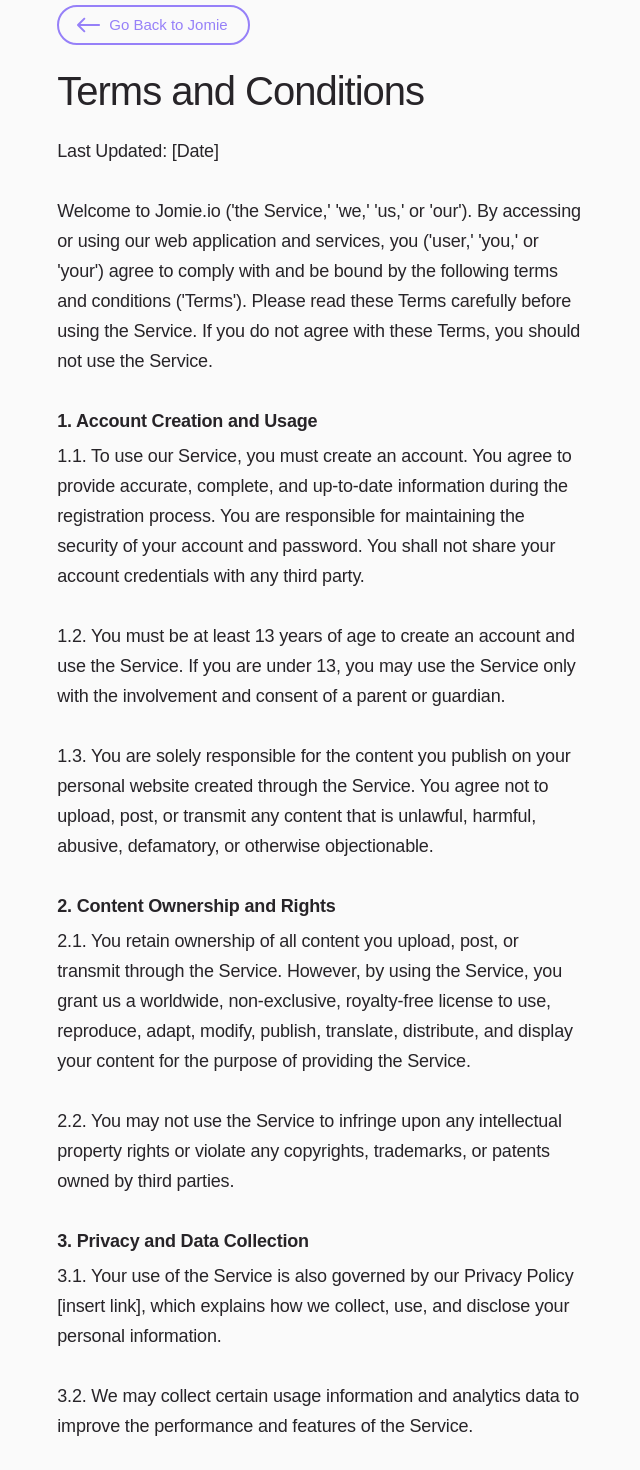
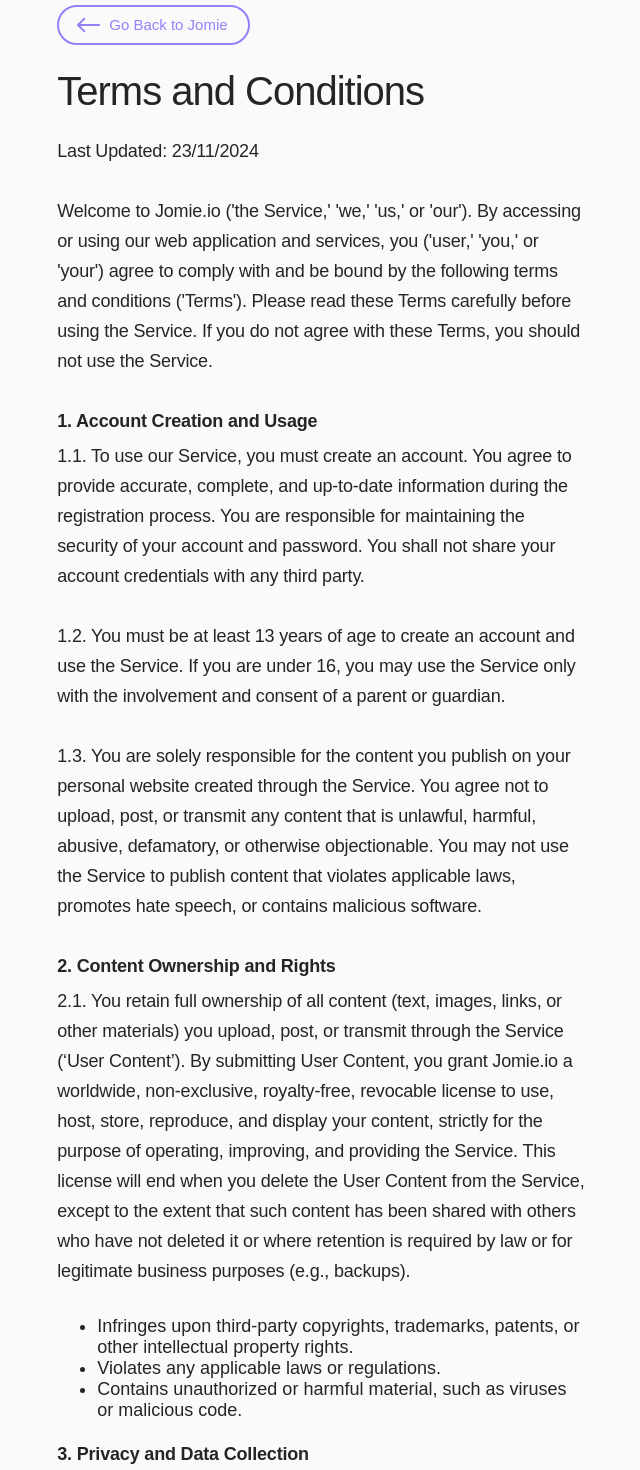
Before and after one commit to xenartro/jomie, a React (Vite) app in the folder frontend/: page /terms in a window 1280 px wide. Shown: the part 120-1590 px from the top of the page, without its empty margins (319-959 px from the left). Built offline with nearby package versions, Linux system fonts and the light colour scheme; no server answers; a web font is replaced by a local one.

Commit message:
Terms: update terms and conditions

```diff
--- a/frontend/public/locales/es/translation.json
+++ b/frontend/public/locales/es/translation.json
@@ -54,7 +54,8 @@
     "Password": "Contraseña",
     "Please create a password of at least 11 characters": "Por favor utiliza una contraseña de al menos 11 letras",
     "Please enter your full name": "Por favor ingresa tu nombre completo",
-    "I read and accept the terms and conditions": "He leído y acepto los términos y condiciones",
+    "I read and accept the ": "He leído y acepto los ",
+    "terms and conditions": "términos y condiciones",
     "You need to accept the terms to create the account": "Debes aceptar los términos y condiciones para crear la cuenta",
 
     "Welcome back.": "Te damos la bienvenida.",
--- a/frontend/src/Router.tsx
+++ b/frontend/src/Router.tsx
@@ -1,4 +1,3 @@
-import Feedback from "components/common/Feedback";
 import FourZeroFour from "components/common/FourZeroFour";
 import HelpAndContact from "components/common/HelpAndContact";
 import Privacy from "components/common/Privacy";
@@ -50,7 +49,6 @@
       <Route path="/login" element={<Login />} />
       <Route path="/reset-password" element={<ResetPassword />} />
       <Route path="/help-and-contact" element={<HelpAndContact />} />
-      <Route path="/feedback" element={<Feedback />} />
       <Route path="/terms" element={<Terms />} />
       <Route path="/privacy" element={<Privacy />} />
       {!user && <Route path="/logout" element={<RedirectToHomePage />} />}
--- a/frontend/src/components/common/Feedback.tsx
+++ /dev/null
@@ -1,53 +0,0 @@
-import Button from "./button/Button";
-import FieldLabel from "./field-label/FieldLabel";
-import Form from "./form/Form";
-import Input from "./input/Input";
-import Textarea from "./textarea/textarea";
-import { useTranslation } from "react-i18next";
-import { Link } from "react-router-dom";
-
-const Feedback = () => {
-  const { t } = useTranslation();
-  const handleSubmit = async () => {};
-  return (
-    <div className="Layout --FlexibleGrid ">
-      <div className="Row ">
-        <div className="Col --size6 --pos4">
-          <Link to="/">
-            <Button
-              type="button"
-              size="small"
-              variant="ghost"
-              icon="arrow-left"
-            >
-              {t("Go Back to Jomie")}
-            </Button>
-          </Link>
-          <br />
-          <br />
-          <h3>{t("Feedback")}</h3>
-          <p>
-            {t(
-              "Tell us how can we improve Jomie for you. Any feedback is appreciated."
-            )}
-          </p>
-          <Form onSubmit={handleSubmit}>
-            <FieldLabel htmlFor="email-field" label="Your email">
-              <Input id="email-field" name="email" type="email" required />
-              <p className="form__feedback">{t("Please enter your email")}</p>
-            </FieldLabel>
-            <FieldLabel htmlFor="message-field" label="Your message">
-              <Textarea id="message-field" required name="content" />
-            </FieldLabel>
-
-            <div className="Form__Submit">
-              <Button type="submit">Send</Button>
-            </div>
-          </Form>
-        </div>
-      </div>
-    </div>
-  );
-};
-
-export default Feedback;
--- a/frontend/src/components/common/Terms.tsx
+++ b/frontend/src/components/common/Terms.tsx
@@ -22,7 +22,7 @@
           <br />
           <h3>{t("Terms and Conditions")}</h3>
 
-          <p>{t("Last Updated: [Date]")}</p>
+          <p>{t("Last Updated: 23/11/2024")}</p>
           <p>
             {t(
               "Welcome to Jomie.io ('the Service,' 'we,' 'us,' or 'our'). By accessing or using our web application and services, you ('user,' 'you,' or 'your') agree to comply with and be bound by the following terms and conditions ('Terms'). Please read these Terms carefully before using the Service. If you do not agree with these Terms, you should not use the Service."
@@ -36,30 +36,35 @@
           </p>
           <p>
             {t(
-              "1.2. You must be at least 13 years of age to create an account and use the Service. If you are under 13, you may use the Service only with the involvement and consent of a parent or guardian."
+              "1.2. You must be at least 13 years of age to create an account and use the Service. If you are under 16, you may use the Service only with the involvement and consent of a parent or guardian."
             )}
           </p>
           <p>
             {t(
-              "1.3. You are solely responsible for the content you publish on your personal website created through the Service. You agree not to upload, post, or transmit any content that is unlawful, harmful, abusive, defamatory, or otherwise objectionable."
+              "1.3. You are solely responsible for the content you publish on your personal website created through the Service. You agree not to upload, post, or transmit any content that is unlawful, harmful, abusive, defamatory, or otherwise objectionable. You may not use the Service to publish content that violates applicable laws, promotes hate speech, or contains malicious software."
             )}
           </p>
           <h5>{t("2. Content Ownership and Rights")}</h5>
           <p>
             {t(
-              "2.1. You retain ownership of all content you upload, post, or transmit through the Service. However, by using the Service, you grant us a worldwide, non-exclusive, royalty-free license to use, reproduce, adapt, modify, publish, translate, distribute, and display your content for the purpose of providing the Service."
+              "2.1. You retain full ownership of all content (text, images, links, or other materials) you upload, post, or transmit through the Service (‘User Content’). By submitting User Content, you grant Jomie.io a worldwide, non-exclusive, royalty-free, revocable license to use, host, store, reproduce, and display your content, strictly for the purpose of operating, improving, and providing the Service. This license will end when you delete the User Content from the Service, except to the extent that such content has been shared with others who have not deleted it or where retention is required by law or for legitimate business purposes (e.g., backups)."
             )}
           </p>
           <p>
             {t(
-              "2.2. You may not use the Service to infringe upon any intellectual property rights or violate any copyrights, trademarks, or patents owned by third parties."
+              "2.2. You represent and warrant that you own or have obtained all necessary rights, licenses, and permissions to submit User Content through the Service. You agree not to upload, post, or share any content that:"
             )}
           </p>
+          <ul>
+            <li>{t("Infringes upon third-party copyrights, trademarks, patents, or other intellectual property rights.")}</li>
+            <li>{t("Violates any applicable laws or regulations.")}</li>
+            <li>{t("Contains unauthorized or harmful material, such as viruses or malicious code.")}</li>
+          </ul>
 
           <h5>{t("3. Privacy and Data Collection")}</h5>
           <p>
             {t(
-              "3.1. Your use of the Service is also governed by our Privacy Policy [insert link], which explains how we collect, use, and disclose your personal information."
+              "All personal data collected through the Service will be processed in compliance with the General Data Protection Regulation (GDPR) data protection law. Users have the right to access, rectify, delete, restrict, and object to the processing of their personal data."
             )}
           </p>
           <p>
@@ -92,7 +97,7 @@
           <h5>{t("7. Modifications to Terms and Service")}</h5>
           <p>
             {t(
-              "7.1. We reserve the right to modify, suspend, or discontinue the Service or these Terms at any time. We will provide notice of any material changes to these Terms."
+              "7.1. We will notify users of material changes to these Terms at least 30 days in advance through email or a prominent notice within the Service. Continued use of the Service after the updated Terms become effective constitutes acceptance."
             )}
           </p>
 
--- a/frontend/src/components/common/checkbox-label/CheckboxLabel.tsx
+++ b/frontend/src/components/common/checkbox-label/CheckboxLabel.tsx
@@ -3,7 +3,7 @@
 import { useTranslation } from "react-i18next";
 
 interface CheckboxLabelInterface extends LabelHTMLAttributes<HTMLLabelElement> {
-  label: string;
+  label?: string;
   children: ReactNode;
 }
 
@@ -16,7 +16,7 @@
   return (
     <div className="CheckboxLabel">
       <div className="CheckboxLabel__Container">
-        <label {...props}>{t(label)}</label>
+        {label && <label {...props}>{t(label)}</label>}
         {children}
       </div>
     </div>
--- a/frontend/src/components/common/footer/Footer.tsx
+++ b/frontend/src/components/common/footer/Footer.tsx
@@ -18,7 +18,7 @@
         </div>
         <div className="Footer__Links">
           <Link to="/help-and-contact">{t("Contact us")}</Link>
-          <Link to="/feedback">{t("Feedback")}</Link>
+          <a href="https://github.com/xenartro/jomie/issues" target="_blank" rel="noopener noreferrer">{t("Feedback")}</a>
           <Link to="/terms">{t("Terms & Conditions")}</Link>
           <Link to="/privacy">{t("Privacy Policy")}</Link>
         </div>
--- a/frontend/src/components/external/sign-up/SignUpForm.tsx
+++ b/frontend/src/components/external/sign-up/SignUpForm.tsx
@@ -97,10 +97,8 @@
           feedback={t("Please create a password of at least 11 characters")}
         />
       </FieldLabel>
-      <CheckboxLabel
-        htmlFor="terms-field"
-        label="I read and accept the terms and conditions"
-      >
+      <CheckboxLabel>
+        <label htmlFor="terms-field">{t("I read and accept the ")}<a href="/terms" target="_blank" rel="noopener noreferrer">{t("terms and conditions")}</a>.</label>
         <Input
           id="terms-field"
           name="terms_accepted"
```
